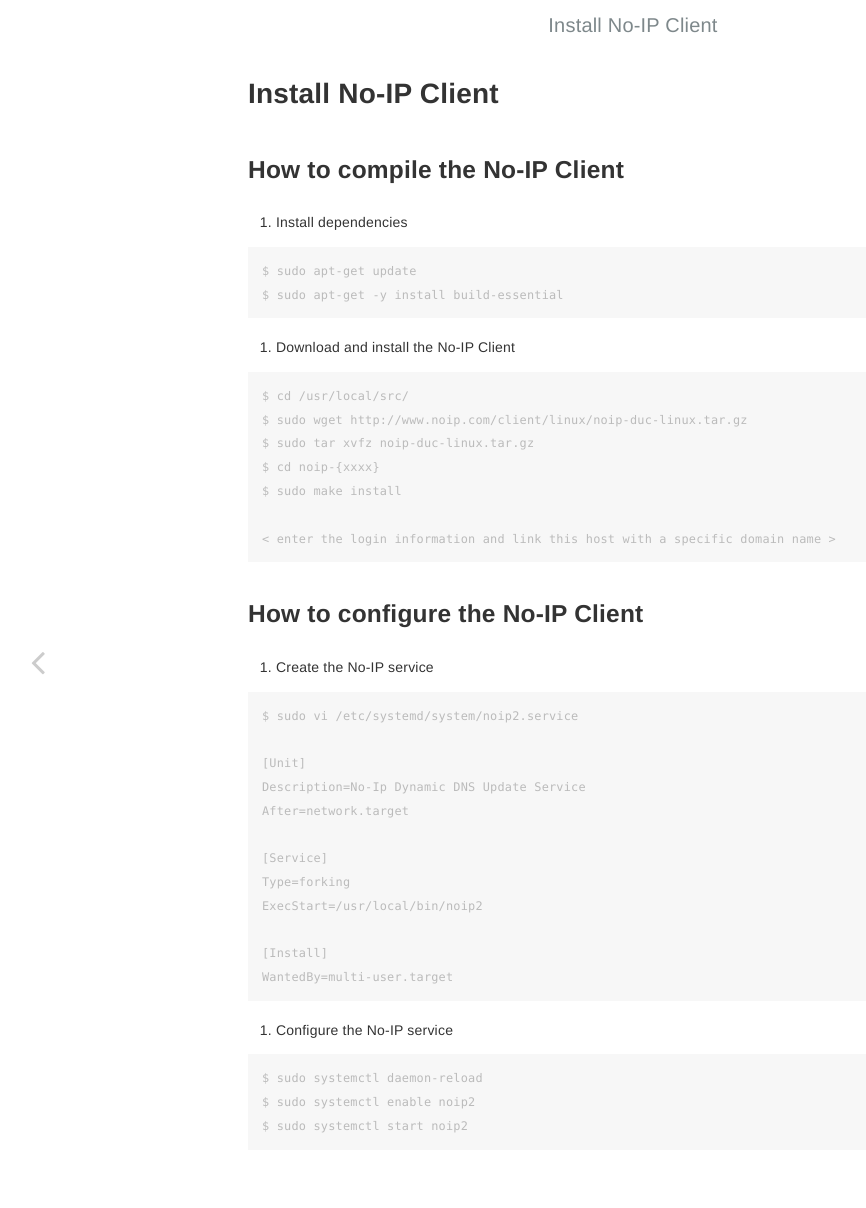
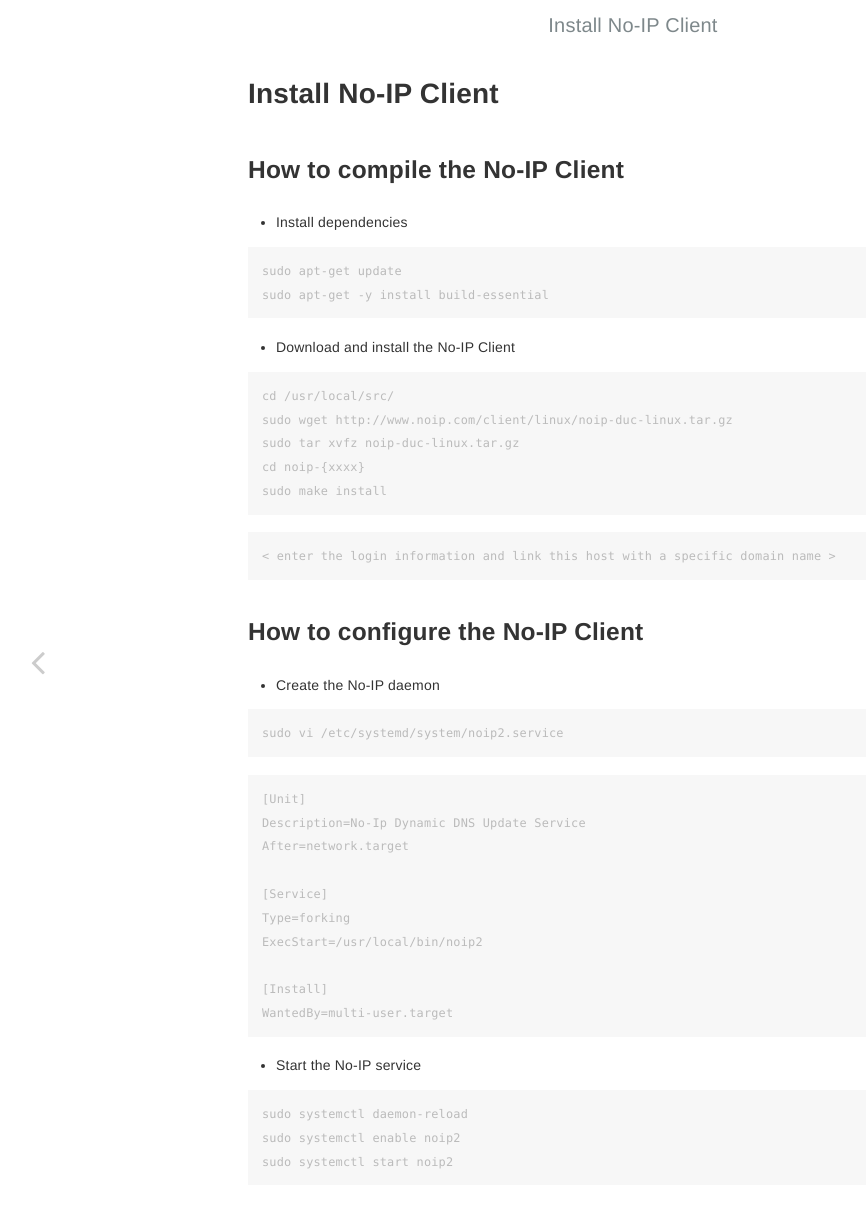
Before and after one commit to boanlab/wiki.github.io, a Jekyll site: the page built from _posts/2022-07-10-noip.md, in a window 1280 px wide. Shown: the top 1208 px of the page, without its empty margins (7-873 px from the left). Built offline with Jekyll 4.4.1, drawn with Linux system fonts in a browser that asks for light colours.

Commit message:
Update 2022-07-10-noip.md

````diff
--- a/_posts/2022-07-10-noip.md
+++ b/_posts/2022-07-10-noip.md
@@ -8,32 +8,36 @@ layout: post
 
 ## How to compile the No-IP Client
 
-1. Install dependencies
+- Install dependencies
 
 ```
-$ sudo apt-get update
-$ sudo apt-get -y install build-essential
+sudo apt-get update
+sudo apt-get -y install build-essential
 ```
 
-2. Download and install the No-IP Client
+- Download and install the No-IP Client
 
 ```
-$ cd /usr/local/src/
-$ sudo wget http://www.noip.com/client/linux/noip-duc-linux.tar.gz
-$ sudo tar xvfz noip-duc-linux.tar.gz
-$ cd noip-{xxxx}
-$ sudo make install
+cd /usr/local/src/
+sudo wget http://www.noip.com/client/linux/noip-duc-linux.tar.gz
+sudo tar xvfz noip-duc-linux.tar.gz
+cd noip-{xxxx}
+sudo make install
+```
 
+```
 < enter the login information and link this host with a specific domain name >
 ```
 
 ## How to configure the No-IP Client
 
-1. Create the No-IP service
+- Create the No-IP daemon
 
 ```
-$ sudo vi /etc/systemd/system/noip2.service
+sudo vi /etc/systemd/system/noip2.service
+```
 
+```
 [Unit]
 Description=No-Ip Dynamic DNS Update Service
 After=network.target
@@ -46,10 +50,10 @@ ExecStart=/usr/local/bin/noip2
 WantedBy=multi-user.target
 ```
 
-2. Configure the No-IP service
+- Start the No-IP service
 
 ```
-$ sudo systemctl daemon-reload
-$ sudo systemctl enable noip2
-$ sudo systemctl start noip2
+sudo systemctl daemon-reload
+sudo systemctl enable noip2
+sudo systemctl start noip2
 ```
````
